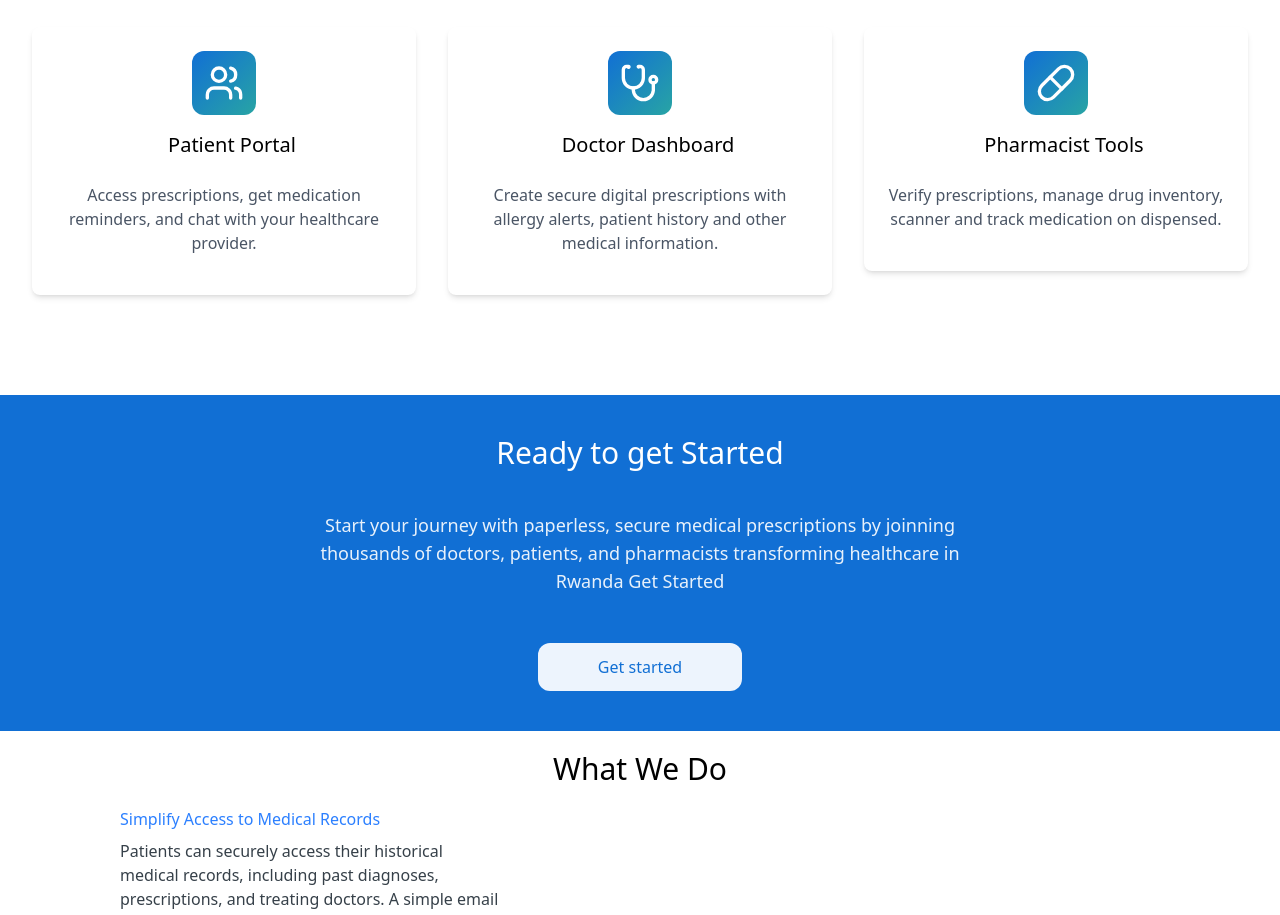
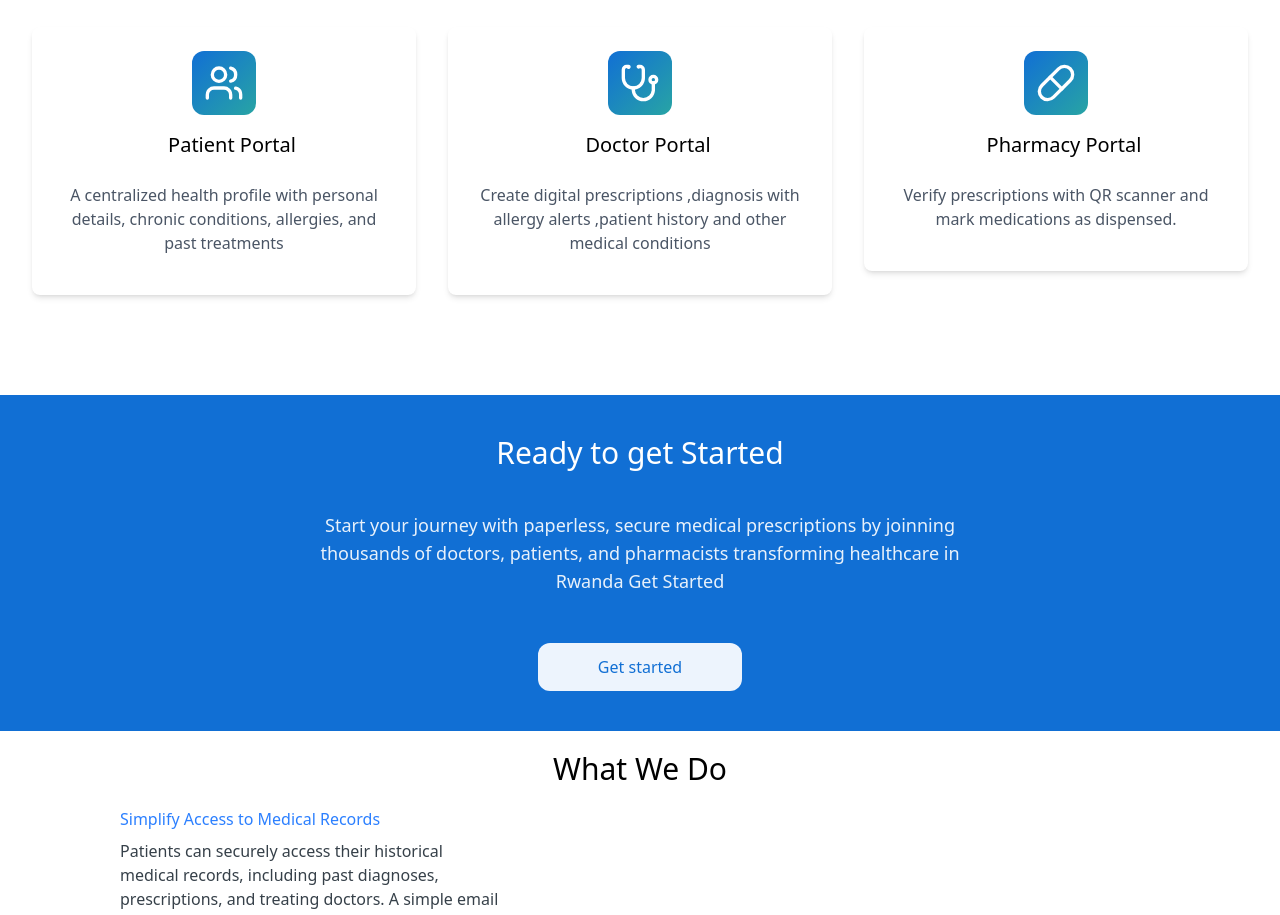
Before and after one commit to Solvit-Africa-Training-Center/Mediconnect-frontend, a React (Vite) app: page / in a window 1280 px wide. Shown: the part 1180-2095 px from the top of the page. Built offline with nearby package versions, Linux system fonts and the light colour scheme.

Commit message:
small changeson portals

```diff
--- a/src/components/PortalsSection.tsx
+++ b/src/components/PortalsSection.tsx
@@ -15,21 +15,23 @@ const PortalsSection = () => {
           <PortalCard
             icon={Users}
             title="Patient Portal"
-            description="Access prescriptions, get medication reminders, and chat with your healthcare provider."
+            description="A centralized health profile with personal details, chronic conditions, allergies, and past treatments"
             link="/patient"
           />
           <PortalCard
             icon={Stethoscope}
-            title="Doctor Dashboard"
-            description="Create secure digital prescriptions with allergy alerts, patient history and other medical information."
+            title="Doctor Portal"
+            description="Create digital prescriptions ,diagnosis
+            with allergy alerts ,patient history and other medical conditions"
             link="#"
             onClick={() => setIsDoctorLoginOpen(true)} // Open the Doctor Login Modal
           />
           <PortalCard
             icon={Pill}
-            title="Pharmacist Tools"
-            description="Verify prescriptions, manage drug inventory, scanner and track medication on dispensed."
-            link="#" // Remove direct link
+            title="Pharmacy Portal"
+            description="Verify prescriptions with QR
+            scanner and mark medications
+            as dispensed."
             onClick={() => setIsPharmacyLoginOpen(true)} // Open the Pharmacy Login Modal
           />
         </div>
```
